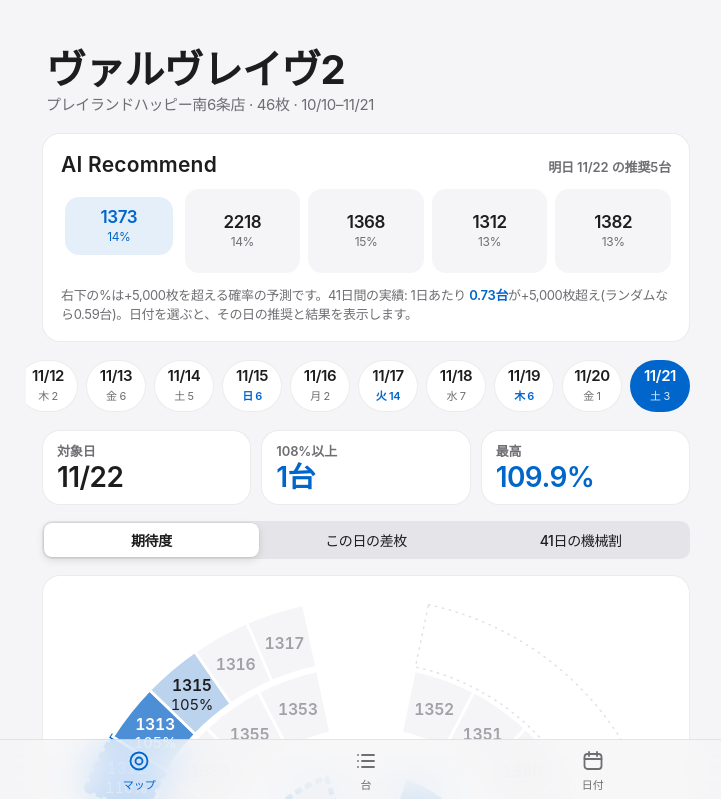
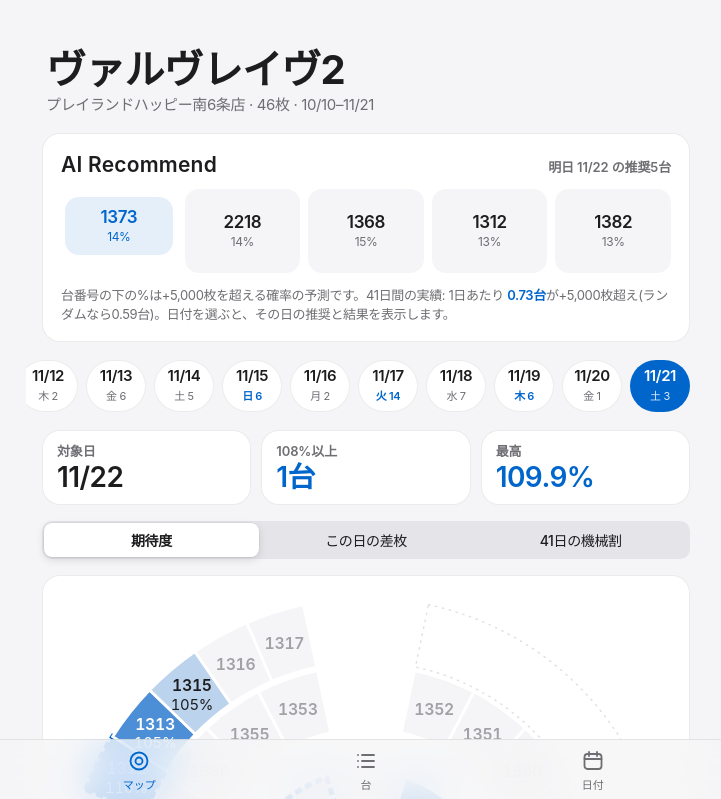
Before and after one commit to Sat0121/vvv2-minami6-map, a plain HTML site: page index.html in a window 1280 px wide. Shown: the top 799 px of the page, without its empty margins (274-995 px from the left). Drawn offline with Linux system fonts and the light colour scheme.

Commit message:
AI Recommendの説明文を修正
Co-Authored-By: Claude Opus 5.5 <noreply@anthropic.com>
Claude-Session: https://claude.ai/code/session_01CAruggyVgNkM5aaNUHBJUP

```diff
--- a/index.html
+++ b/index.html
@@ -423,7 +423,7 @@ function renderReco() {
     const hits = list.filter(r => r.d > 5000).length, avg = list.reduce((a, r) => a + r.d, 0) / list.length;
     sum.append("+5,000枚超え ", strong(`${hits}/5台`), ` · 5台の平均 ${fmt(avg)}枚`);
   } else if (past) sum.textContent = "この日の推奨データはありません。";
-  else { const tr = aiTrack(); sum.append("右下の%は+5,000枚を超える確率の予測です。", tr ? `${tr.days}日間の実績: 1日あたり ` : "", tr ? strong(`${tr.avg.toFixed(2)}台`) : "", tr ? `が+5,000枚超え(ランダムなら${tr.rand.toFixed(2)}台)。日付を選ぶと、その日の推奨と結果を表示します。` : ""); }
+  else { const tr = aiTrack(); sum.append("台番号の下の%は+5,000枚を超える確率の予測です。", tr ? `${tr.days}日間の実績: 1日あたり ` : "", tr ? strong(`${tr.avg.toFixed(2)}台`) : "", tr ? `が+5,000枚超え(ランダムなら${tr.rand.toFixed(2)}台)。日付を選ぶと、その日の推奨と結果を表示します。` : ""); }
   map.append(hd, chips, sum);
   const box = document.getElementById("reco"); box.textContent = "";
   const lab = document.createElement("div"); lab.className = "ai-head"; const t1 = document.createElement("h2"); t1.className = "block-title"; t1.textContent = "AI Recommend"; const s1 = document.createElement("span"); s1.className = "label"; s1.textContent = `明日 ${nextDay()} · 機械学習モデルの上位5台`; lab.append(t1, s1);
```
